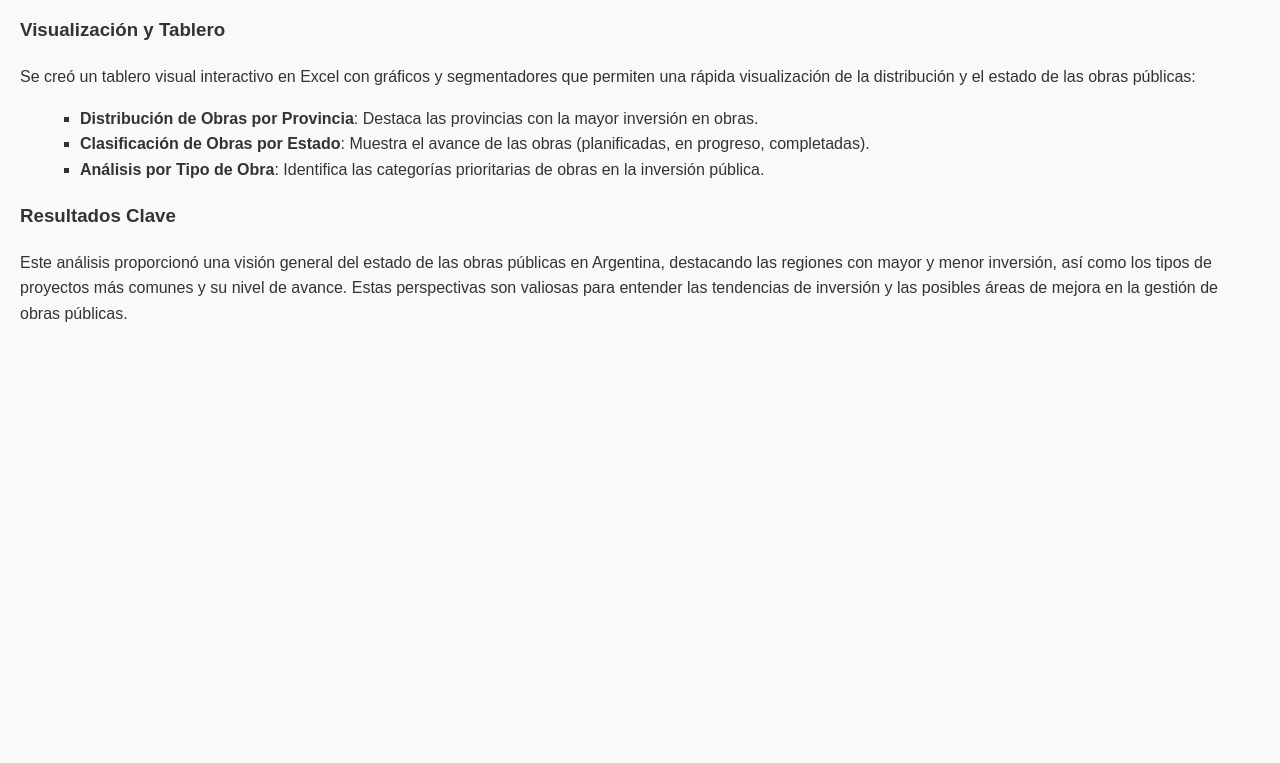
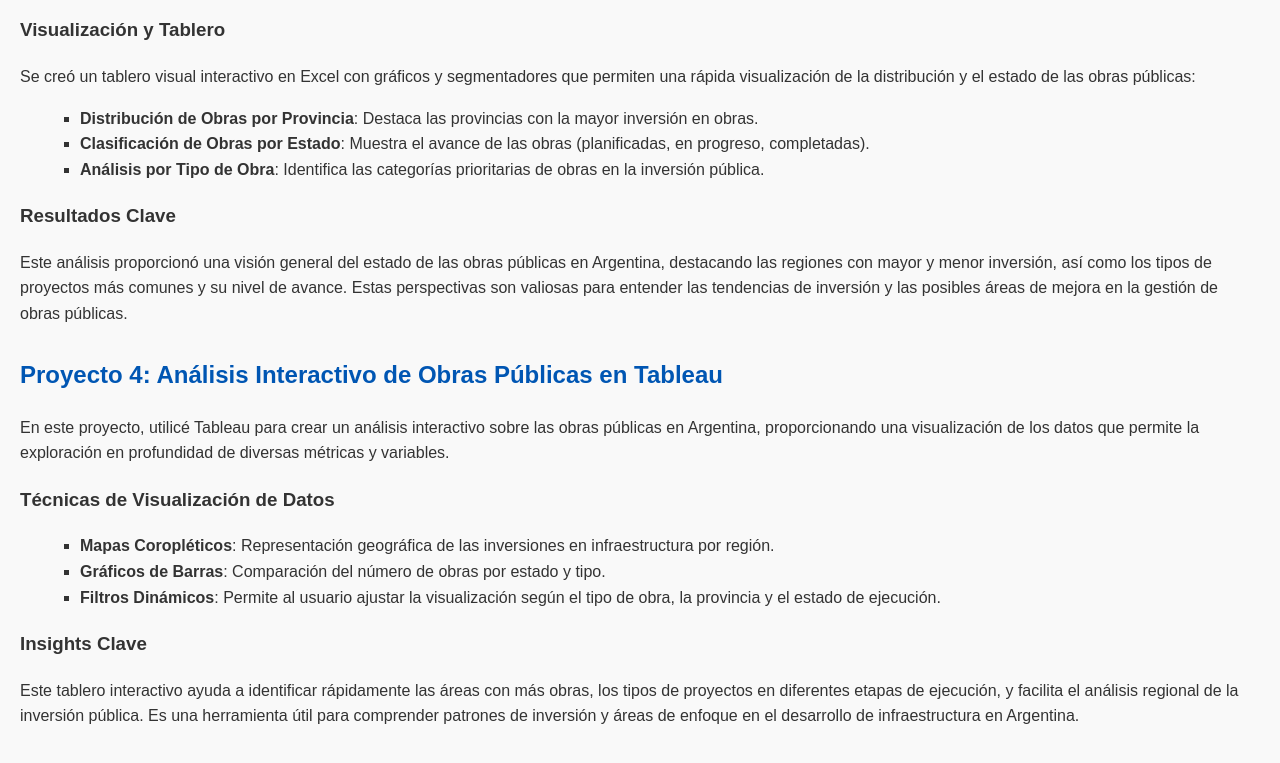
Before and after one commit to AlvarezLI/Portafolio_alvarez, a plain HTML site: page index.html in a window 1280 px wide. Shown: the part 1624-2387 px from the top of the page. Before the commit the page ends 2000 px from the top, so only its background shows below. Drawn offline with Linux system fonts and the light colour scheme.

Commit message:
Update index.html

```diff
--- a/index.html
+++ b/index.html
@@ -112,5 +112,21 @@
         <h3>Resultados Clave</h3>
         <p>Este análisis proporcionó una visión general del estado de las obras públicas en Argentina, destacando las regiones con mayor y menor inversión, así como los tipos de proyectos más comunes y su nivel de avance. Estas perspectivas son valiosas para entender las tendencias de inversión y las posibles áreas de mejora en la gestión de obras públicas.</p>
     </div>
+
+    <div class="project">
+        <h2>Proyecto 4: <a href="https://public.tableau.com/app/profile/AlvarezLI/viz/AnalisisObrasPublicasArgentina/TableroPrincipal" target="_blank">Análisis Interactivo de Obras Públicas en Tableau</a></h2>
+        <p>En este proyecto, utilicé Tableau para crear un análisis interactivo sobre las obras públicas en Argentina, proporcionando una visualización de los datos que permite la exploración en profundidad de diversas métricas y variables.</p>
+
+        <h3>Técnicas de Visualización de Datos</h3>
+        <ul>
+            <li><strong>Mapas Coropléticos</strong>: Representación geográfica de las inversiones en infraestructura por región.</li>
+            <li><strong>Gráficos de Barras</strong>: Comparación del número de obras por estado y tipo.</li>
+            <li><strong>Filtros Dinámicos</strong>: Permite al usuario ajustar la visualización según el tipo de obra, la provincia y el estado de ejecución.</li>
+        </ul>
+
+        <h3>Insights Clave</h3>
+        <p>Este tablero interactivo ayuda a identificar rápidamente las áreas con más obras, los tipos de proyectos en diferentes etapas de ejecución, y facilita el análisis regional de la inversión pública. Es una herramienta útil para comprender patrones de inversión y áreas de enfoque en el desarrollo de infraestructura en Argentina.</p>
+    </div>
+
 </body>
 </html>
```
